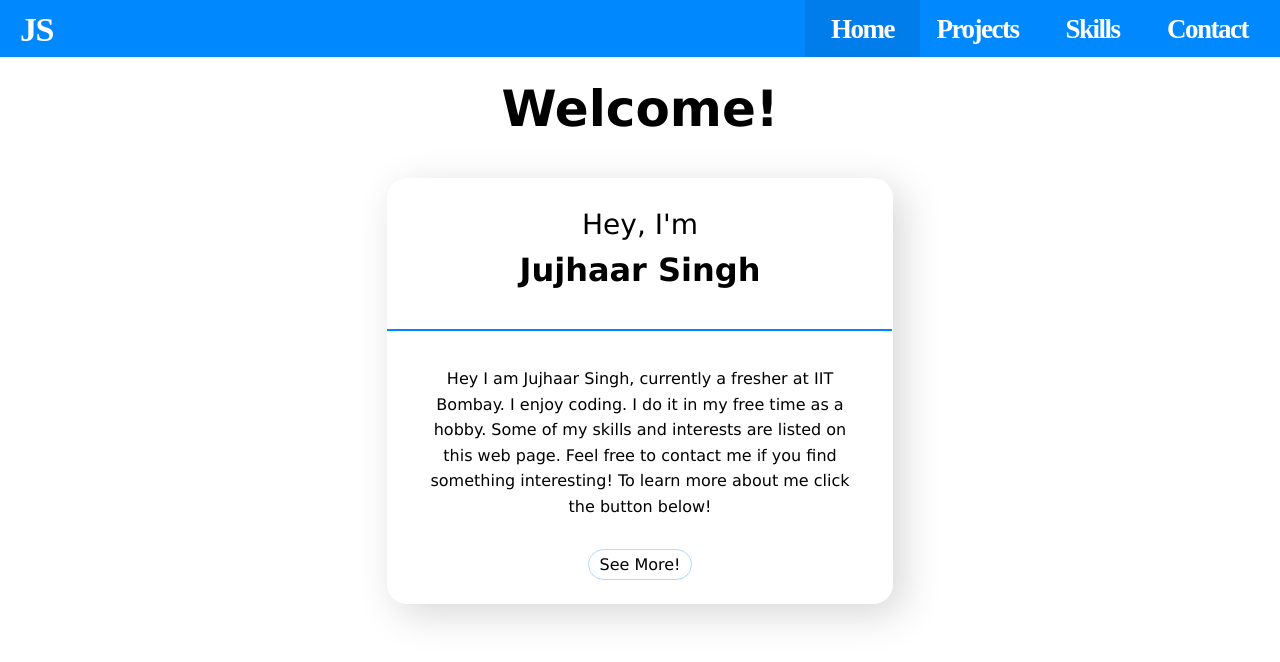
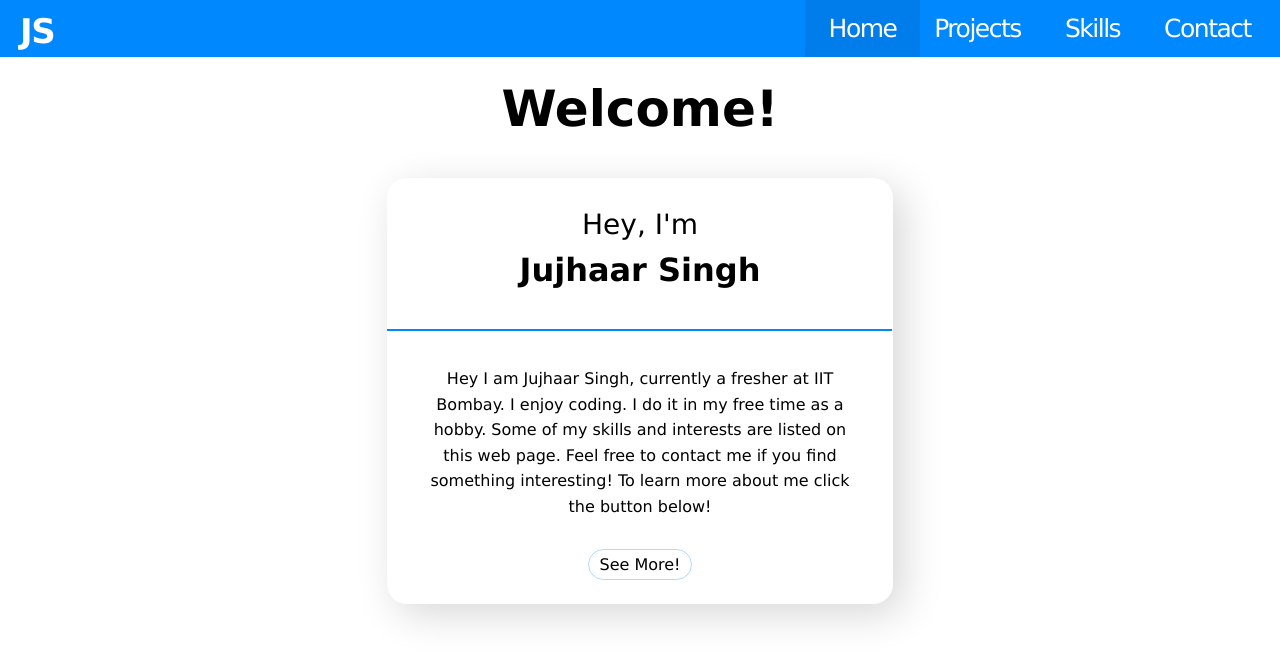
Before and after one commit to jujhaar2409/portfolio, a Next.js app: page / in a window 1280 px wide. Shown: the top 662 px of the page. Built offline with nearby package versions, Linux system fonts and the light colour scheme.

Commit message:
changed font and few aesthetics

```diff
--- a/Components/NavItems.jsx
+++ b/Components/NavItems.jsx
@@ -4,8 +4,8 @@ import styled from 'styled-components';
 
 const A = styled.a`
   color: #fff;
-  font-size: 27px;
-  font-weight: bold;
+  font-size: 25px;
+  /* font-weight: bold; */
   padding: 14px 0 4px 0;
   text-align: center;
   margin: 0;
--- a/Layouts/Layout.jsx
+++ b/Layouts/Layout.jsx
@@ -1,9 +1,9 @@
-import React, { useState, useRef, useEffect } from "react";
-import styled from "styled-components";
+import React, { useState, useRef, useEffect } from 'react';
+import styled from 'styled-components';
 
-import DropdownLogo from "../Components/DropdownLogo";
-import Dropdown from "../Components/Dropdown";
-import NavItems from "../Components/NavItems";
+import DropdownLogo from '../Components/DropdownLogo';
+import Dropdown from '../Components/Dropdown';
+import NavItems from '../Components/NavItems';
 
 const Container = styled.div`
   top: 0;
@@ -17,7 +17,7 @@ const Container = styled.div`
   background-color: #0088ff;
   color: #fff;
   padding: 0px 20px 0px 20px;
-  font-family: "Bahnschrift" !important;
+  font-family: 'Verdana' !important;
   letter-spacing: -1.5px;
   z-index: 101;
 `;
@@ -72,10 +72,10 @@ const Layout = (props) => {
       }
     }
     // Bind the event listener
-    document.addEventListener("click", handleClickOutside);
+    document.addEventListener('click', handleClickOutside);
     return () => {
       // Unbind the event listener on clean up
-      document.removeEventListener("click", handleClickOutside);
+      document.removeEventListener('click', handleClickOutside);
     };
   }, [dropdownRef]);
 
```
Also changed, not shown: content/portfolioContent.md (added, +15 -0 lines).
